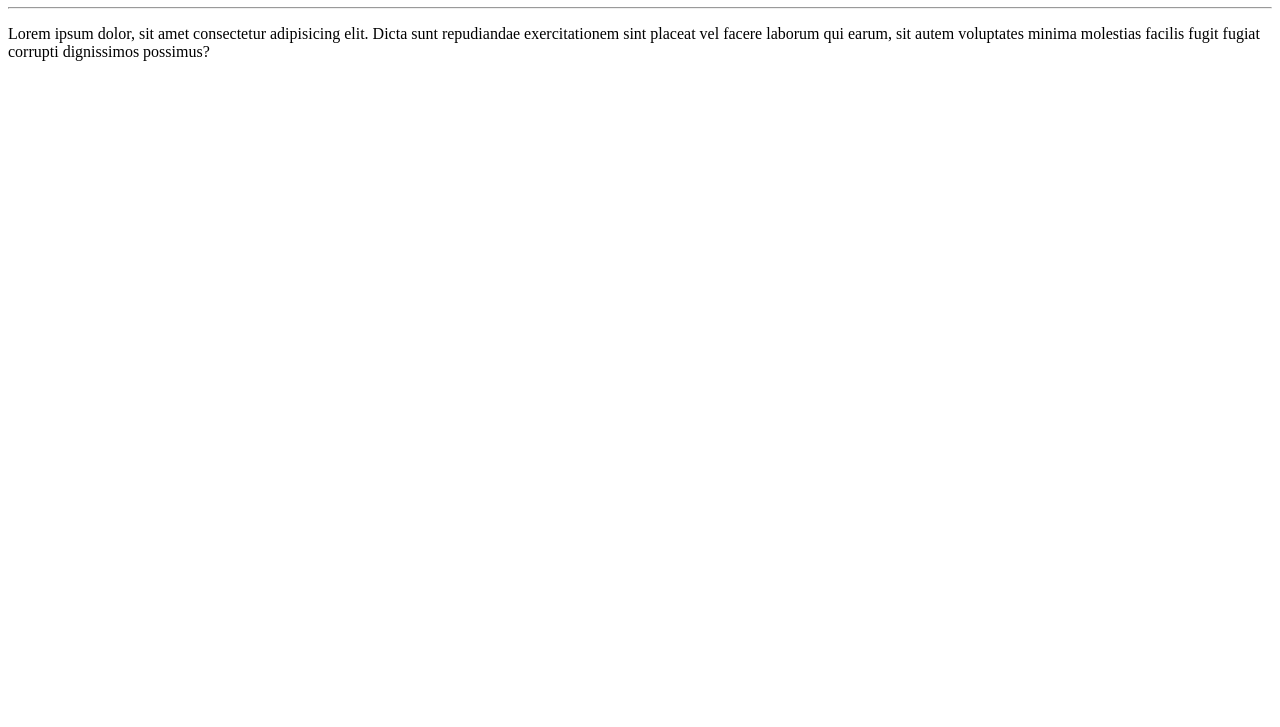
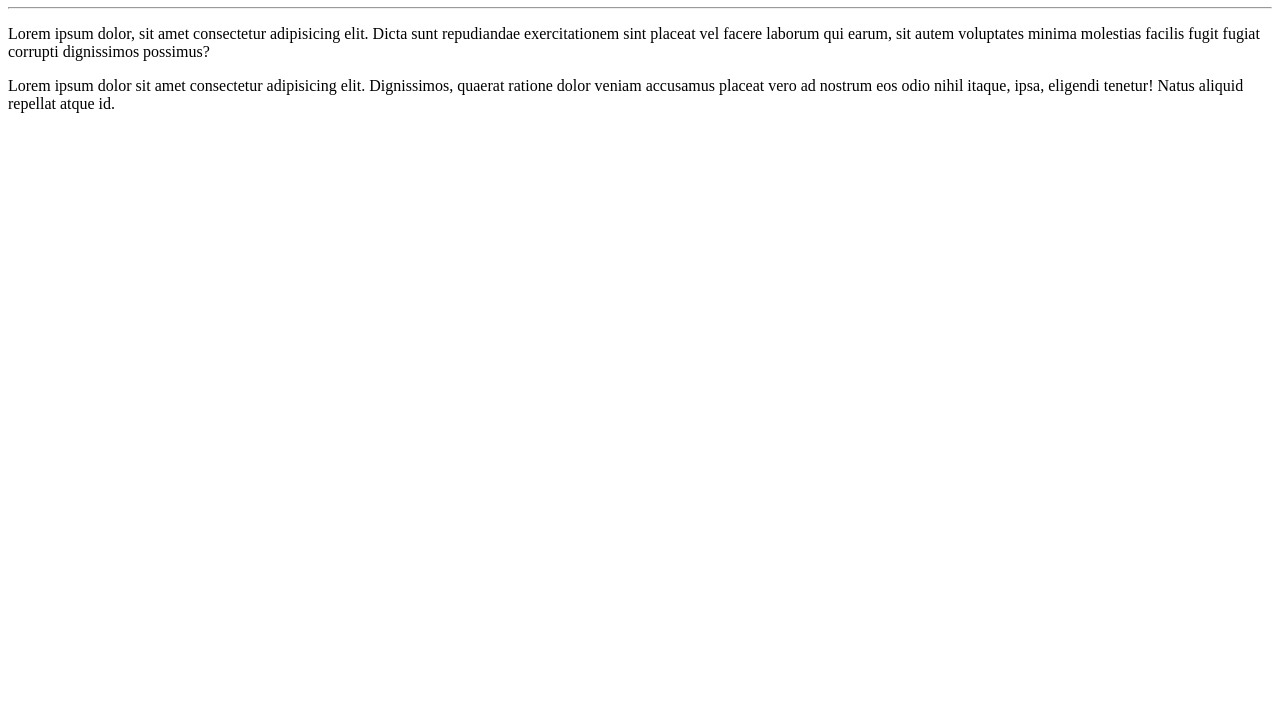
Before and after one commit to anapsaraujo100/Ola-Mundo, a plain HTML site: page site-exemplo/index.html in a window 1280 px wide. Shown: the part 73-800 px from the top of the page. Drawn offline with Linux system fonts and the light colour scheme.

Commit message:
adicionei paragrafo

```diff
--- a/site-exemplo/index.html
+++ b/site-exemplo/index.html
@@ -9,5 +9,6 @@
    <h1>Olá, Mundo! </h1>
    <hr>
    <p>Lorem ipsum dolor, sit amet consectetur adipisicing elit. Dicta sunt repudiandae exercitationem sint placeat vel facere laborum qui earum, sit autem voluptates minima molestias facilis fugit fugiat corrupti dignissimos possimus?</p>
+   <p>Lorem ipsum dolor sit amet consectetur adipisicing elit. Dignissimos, quaerat ratione dolor veniam accusamus placeat vero ad nostrum eos odio nihil itaque, ipsa, eligendi tenetur! Natus aliquid repellat atque id.</p>
 </body>
 </html>
```
